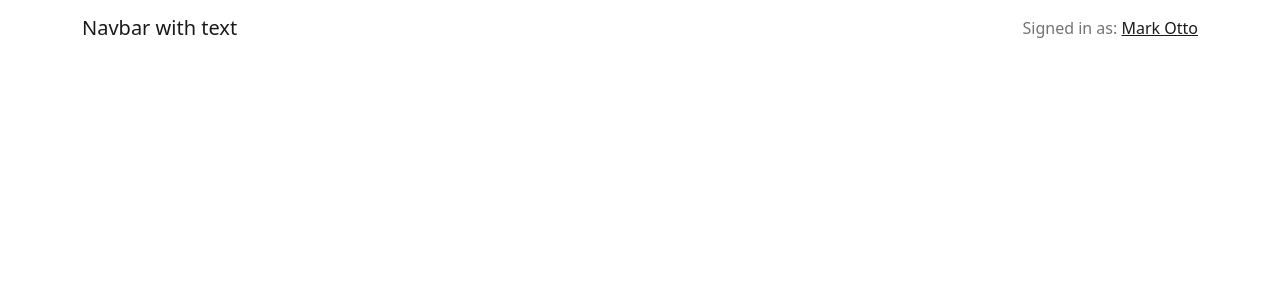
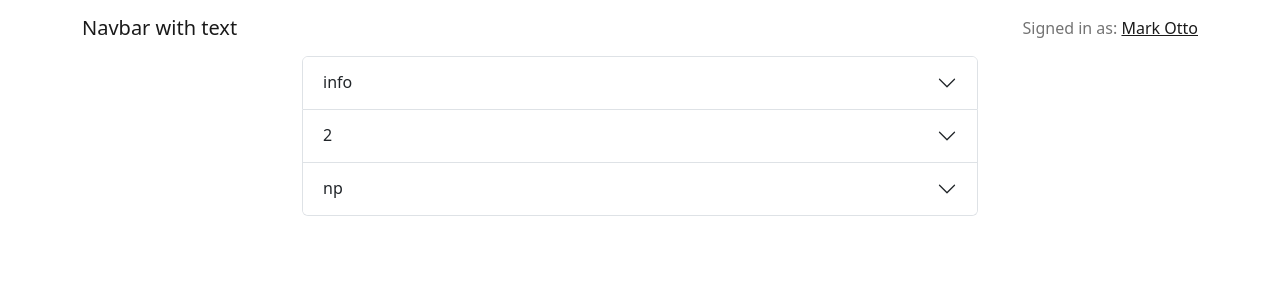
Before and after one commit to WilliamNazarian/McHacks, a React (Vite) app in the folder frontend/: page / in a window 1280 px wide. Shown: the top 300 px of the page. Built offline with nearby package versions, Linux system fonts and the light colour scheme.

Commit message:
Creating the accordeon for the main page

```diff
--- a/frontend/src/App.jsx
+++ b/frontend/src/App.jsx
@@ -1,8 +1,43 @@
 import MyNavbar from "./Bootstrap/MyNavbar";
 import 'bootstrap/dist/css/bootstrap.min.css';
+import Container from "react-bootstrap/Container";
+import Accordion from 'react-bootstrap/Accordion';
 
 function App() {
-  return <MyNavbar/>;
+  const issues = [{
+    name: "info",
+    info: "pain"
+  },
+  {
+    name: "2",
+    info: "why"
+  },
+  {
+    name: "np",
+    info: "WHYYYYY"
+  }]
+
+
+  return (
+    <>
+      <MyNavbar />
+      <Container style={{ width: "700px" }}>
+        <Accordion>
+          {issues.map((issue, index) => {
+            return (
+              <Accordion.Item eventKey={index + 50} key={index + 50}>
+                <Accordion.Header>{issue.name}</Accordion.Header>
+                <Accordion.Body>
+                  {issue.info}
+                </Accordion.Body>
+              </Accordion.Item>
+            )
+          })}
+        </Accordion>
+      </Container>
+    </>
+
+  );
 }
 
 export default App;
```
